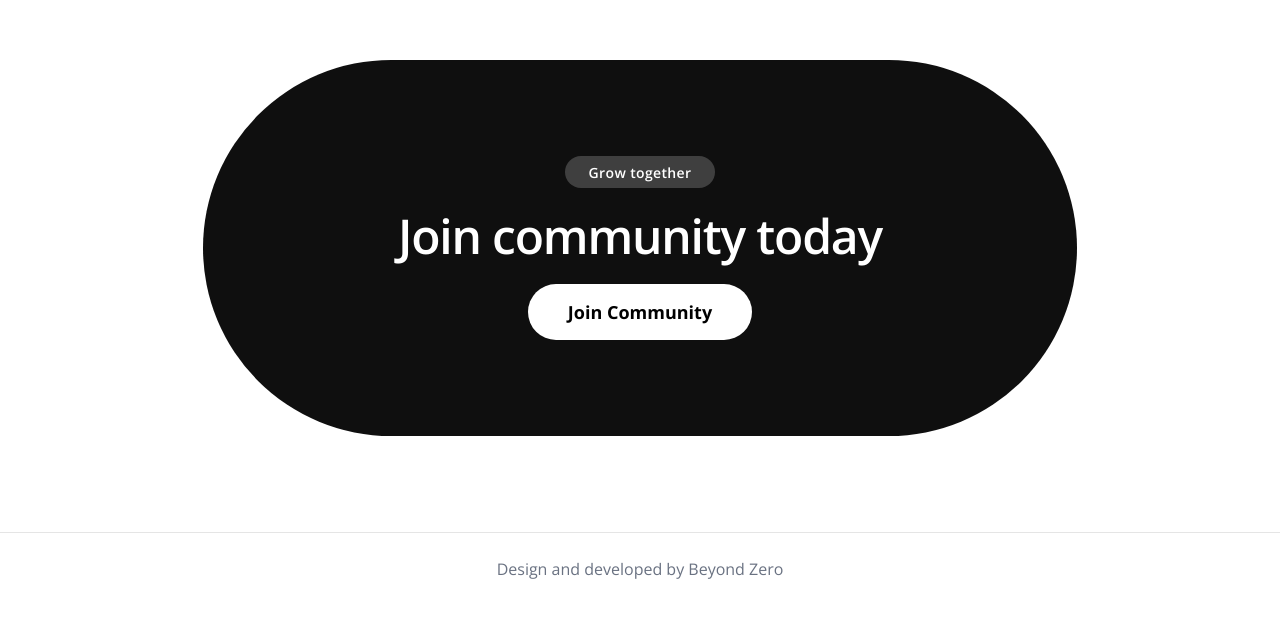
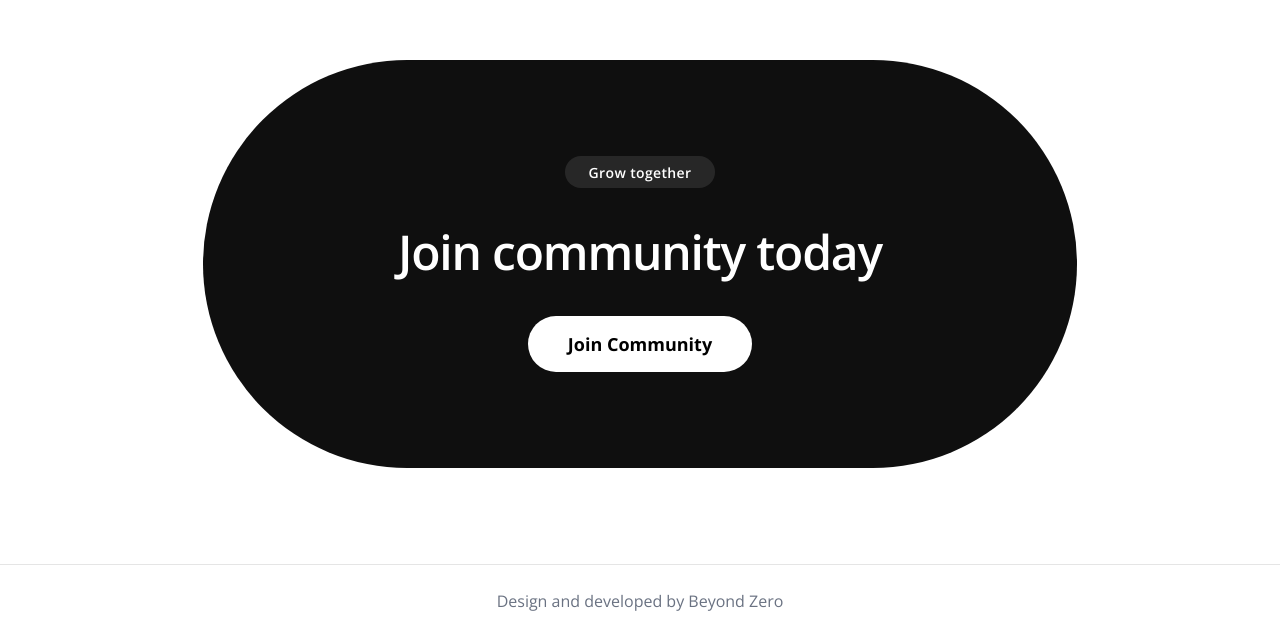
Before and after one commit to PranavKale03/Devampire, a Next.js app: page / in a window 1280 px wide. Shown: the part 2790-3427 px from the top of the page. Before the commit the page ends 3395 px from the top, so only its background shows below. Built offline with nearby package versions, Linux system fonts and the light colour scheme.

Commit message:
Join section fix

```diff
--- a/app/page.tsx
+++ b/app/page.tsx
@@ -264,10 +264,10 @@ export default function LandingPage() {
           whileInView="visible"
           viewport={{ once: true }}
           variants={fadeInUp}
-          className="md:w-[70%] mx-auto bg-[#0f0f0f] dark:bg-white rounded-full md:rounded-full py-8 md:py-24 px-6 flex flex-col items-center justify-center gap-6 text-center overflow-hidden transition-colors duration-300 selection:bg-white/30 selection:text-white dark:selection:bg-black/10 dark:selection:text-black"
+          className="md:w-[70%] mx-auto bg-[#0f0f0f] dark:bg-white rounded-full md:rounded-full py-8 md:py-24 px-6 flex flex-col items-center justify-center gap-8 md:gap-10 text-center overflow-hidden transition-colors duration-300 selection:bg-white/30 selection:text-white dark:selection:bg-black/10 dark:selection:text-black"
         >
           {/* Pill Label */}
-          <div className="bg-white/20 dark:bg-black/10 px-6 py-1 rounded-full">
+          <div className="bg-white/10 dark:bg-black/10 px-6 py-1 rounded-full">
             <span className="text-sm font-semibold text-white dark:text-black tracking-wide">
               Grow together
             </span>
```
